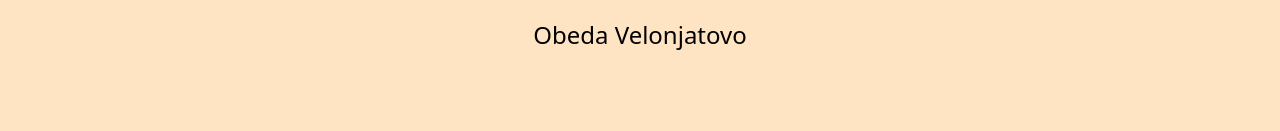
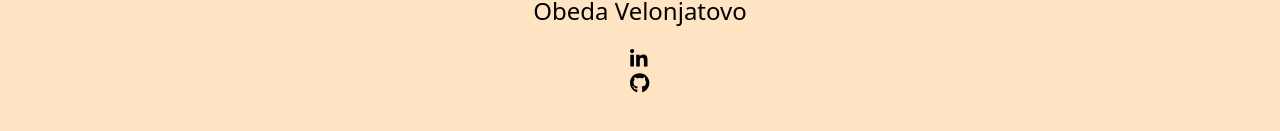
Before and after one commit to dah00/Portforlio, a React (Create React App) app: page / in a window 1280 px wide. Shown: the part 555-686 px from the top of the page. Built offline with nearby package versions, Linux system fonts and the light colour scheme.

Commit message:
added icons

```diff
--- a/package.json
+++ b/package.json
@@ -3,6 +3,10 @@
   "version": "0.1.0",
   "private": true,
   "dependencies": {
+    "@fortawesome/fontawesome-svg-core": "^6.4.2",
+    "@fortawesome/free-brands-svg-icons": "^6.4.2",
+    "@fortawesome/free-solid-svg-icons": "^6.4.2",
+    "@fortawesome/react-fontawesome": "^0.2.0",
     "@testing-library/jest-dom": "^5.17.0",
     "@testing-library/react": "^13.4.0",
     "@testing-library/user-event": "^13.5.0",
@@ -10,7 +14,9 @@
     "@types/node": "^16.18.46",
     "@types/react": "^18.2.21",
     "@types/react-dom": "^18.2.7",
+    "bootstrap": "^5.3.2",
     "react": "^18.2.0",
+    "react-bootstrap": "^2.9.0",
     "react-dom": "^18.2.0",
     "react-scripts": "5.0.1",
     "typescript": "^4.9.5",
--- a/src/components/Profile/Profile.tsx
+++ b/src/components/Profile/Profile.tsx
@@ -1,15 +1,21 @@
 import React from "react";
 import "./profile.css";
+import { FontAwesomeIcon } from '@fortawesome/react-fontawesome'
+import { faLinkedinIn, faGithub } from '@fortawesome/free-brands-svg-icons';
+
 
 function Profile() {
   return (
     <div className="profile-container flex flex-col gap-y-5 items-center justify-center">
       <img src="./prof_pic.jpeg" alt="profile" className="profile-image" />
       <h2 className="text-2xl">Obeda Velonjatovo</h2>
-      <div className="link">
-        {/* linkin
-        insta
-        git */}
+      <div className="row">
+        <div className="col">
+          <FontAwesomeIcon icon={faLinkedinIn} size="lg"/>
+        </div>
+        <div className="col">
+          <FontAwesomeIcon icon={faGithub} size="lg" />
+        </div>
       </div>
     </div>
   );
```
Also changed, not shown: 1 other file (tests, documents, lock files or other folders).
